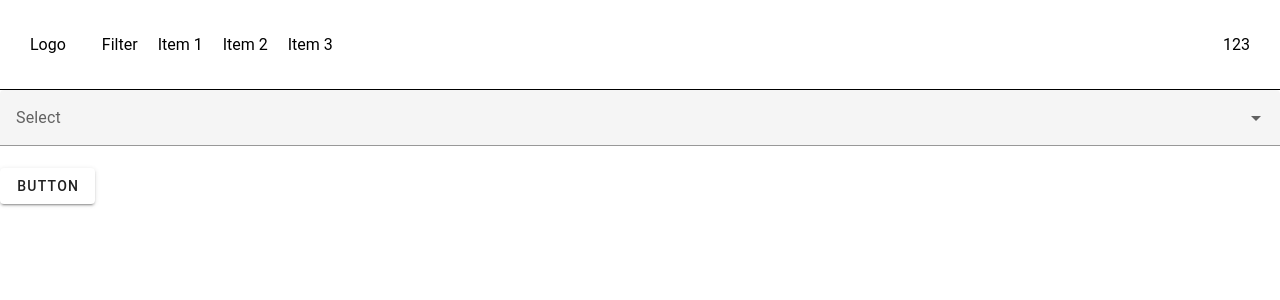
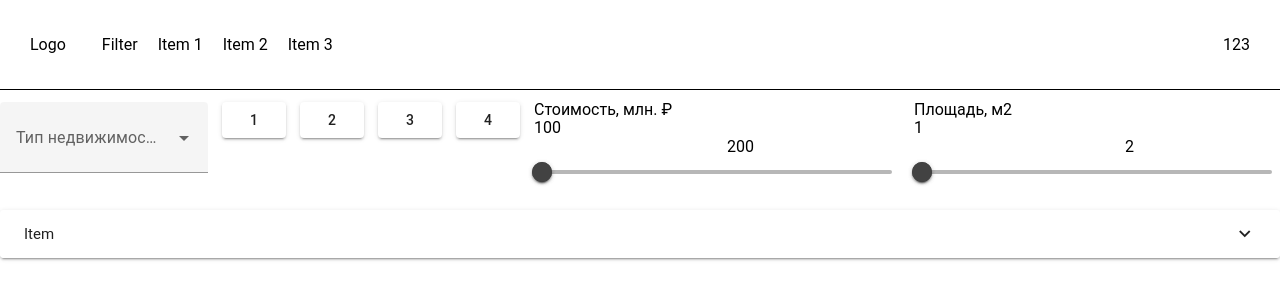
Before and after one commit to yakovetsrr/realty-vue, a Vue app: page /filter in a window 1280 px wide. Shown: the top 300 px of the page. Built offline with nearby package versions, Linux system fonts and the light colour scheme.

Commit message:
feat: filter

```diff
--- a/src/views/FilterPage.vue
+++ b/src/views/FilterPage.vue
@@ -8,9 +8,113 @@ export default defineComponent({
 
 <template>
   <div>
-    <VSelect label="Select" />
-    <VBtn>Button</VBtn>
+    <div :class="$style.filterPage">
+      <div :class="$style.filter">
+        <VSelect
+          :class="$style.select"
+          label="Тип недвижимости"
+        />
+        <VBtn>1</VBtn>
+        <VBtn>2</VBtn>
+        <VBtn>3</VBtn>
+        <VBtn>4</VBtn>
+        <div>
+          <label>Стоимость, млн. ₽</label>
+          <div>
+            <input
+              type="text"
+              value="100"
+            />
+            <input
+              :class="$style.inputAlignTextRight"
+              type="text"
+              value="200"
+            />
+          </div>
+          <VRangeSlider />
+        </div>
+        <div :class="$style.slider">
+          <label>Площадь, м2</label>
+          <div>
+            <input
+              type="text"
+              value="1"
+            />
+            <input
+              :class="$style.inputAlignTextRight"
+              type="text"
+              value="2"
+            />
+          </div>
+          <VRangeSlider :class="$style.slider" />
+        </div>
+      </div>
+    </div>
+    <VExpansionPanels>
+      <VExpansionPanel>
+        <VExpansionPanelTitle>Item</VExpansionPanelTitle>
+        <VExpansionPanelText>
+          <div :class="$style.expationPanelText">
+            <VSelect
+              :class="$style.select"
+              label="Готовность"
+            />
+            <VSelect
+              :class="$style.select"
+              label="Отделка"
+            />
+            <VSelect
+              :class="$style.select"
+              label="Вид из окна"
+            />
+            <div :class="$style.slider">
+              <label>Этаж</label>
+              <div>
+                <input
+                  type="text"
+                  value="1"
+                />
+                <input
+                  :class="$style.inputAlignTextRight"
+                  type="text"
+                  value="10"
+                />
+              </div>
+              <VRangeSlider :class="$style.slider" />
+            </div>
+          </div>
+        </VExpansionPanelText>
+      </VExpansionPanel>
+    </VExpansionPanels>
   </div>
 </template>
 
-<style module></style>
+<style module>
+.select {
+  width: 250px;
+}
+.filterPage {
+  padding-top: 12px;
+}
+
+.filter {
+  display: inline-flex;
+  justify-content: start;
+  gap: 14px;
+}
+.divSlider {
+  width: 250px;
+}
+.divInput {
+  display: flex;
+  justify-content: space-between;
+}
+.inputAlignTextRight {
+  text-align: right;
+}
+.expationPanelText {
+  display: inline-flex;
+  justify-content: start;
+  gap: 14px;
+}
+</style>
```
